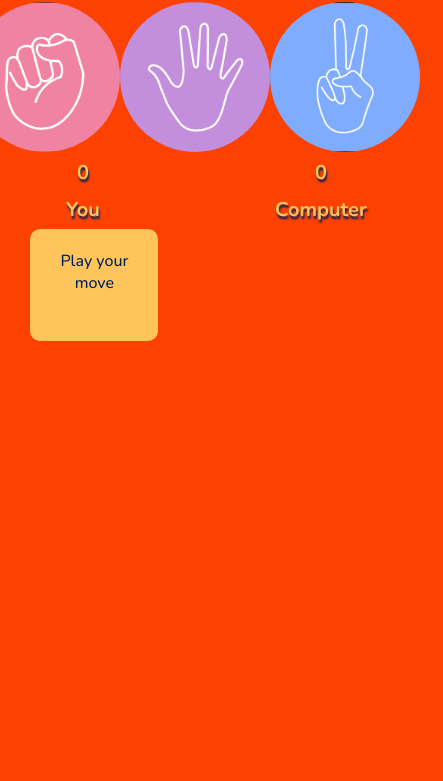
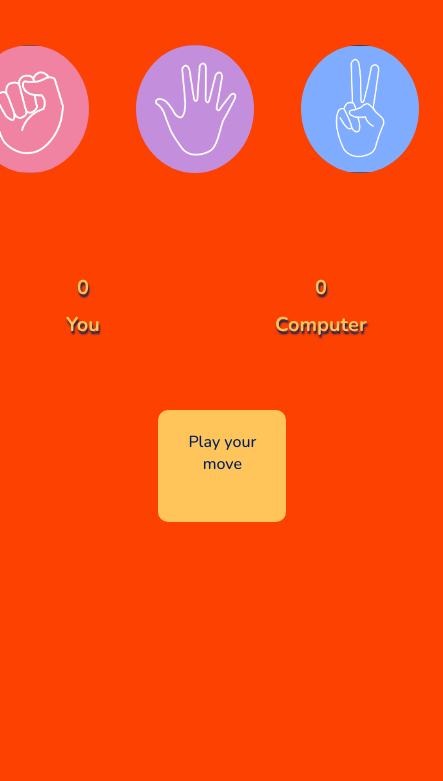
Before and after one commit to moksh-codedeveloper/SPS-Game, a plain HTML site: page index.html in a window 390 px wide. Shown: the part 63-844 px from the top of the page, 443 px wide, since content can reach past the window. Drawn offline with nearby package versions, Linux system fonts and the light colour scheme.

Commit message:
new styling complete script is remaining

```diff
--- a/style.css
+++ b/style.css
@@ -113,4 +113,26 @@ img{
         margin-top: 1rem;
 
     }
+    .choices{
+        height: 5rem;
+        position: relative;
+        margin: 1rem;
+        padding: 1rem;
+        display: flex;
+    }
+    img{
+        height: 10rem;
+        margin: 1rem;
+        padding: 1rem;
+        gap: 1rem;
+    }
+    .score-board{
+        height: 7rem;
+        margin-top: 10rem;
+        padding: 1rem;
+    }
+    .msg-container{
+        margin-top: 3rem;
+        margin-left: 8rem;
+    }
 }
```
